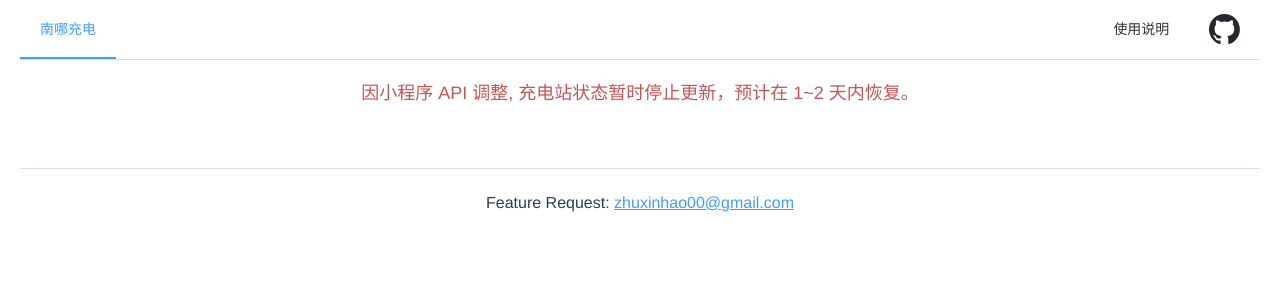
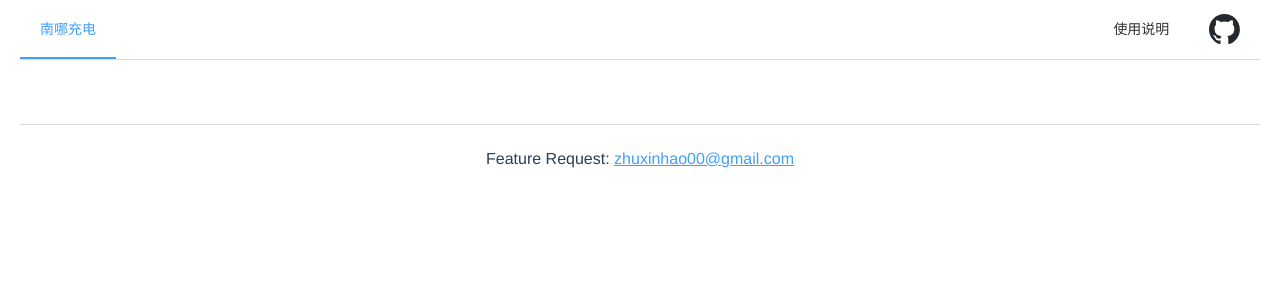
Before and after one commit to EricZhu-42/ChargingStationMonitor, a Vue app: page / in a window 1280 px wide. Shown: the top 300 px of the page. Built offline with nearby package versions, Linux system fonts and the light colour scheme; no server answers.

Commit message:
Comment out notification

```diff
--- a/src/App.vue
+++ b/src/App.vue
@@ -9,10 +9,10 @@
   <div class="common-layout">
     <el-container>
       <el-header><MyHeader /></el-header>
-      <div style="text-align: center; ">
+      <!-- <div style="text-align: center; ">
         <br/>
         <div style="color:#c45656; font-size:18px">因小程序 API 调整, 充电站状态暂时停止更新，预计在 1~2 天内恢复。</div>
-      </div>
+      </div> -->
       <el-container>
         <el-container>
           <el-main><MyMain /></el-main>
```
